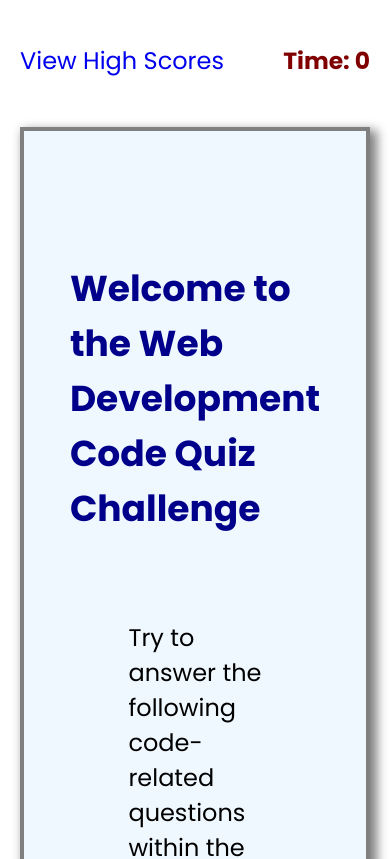
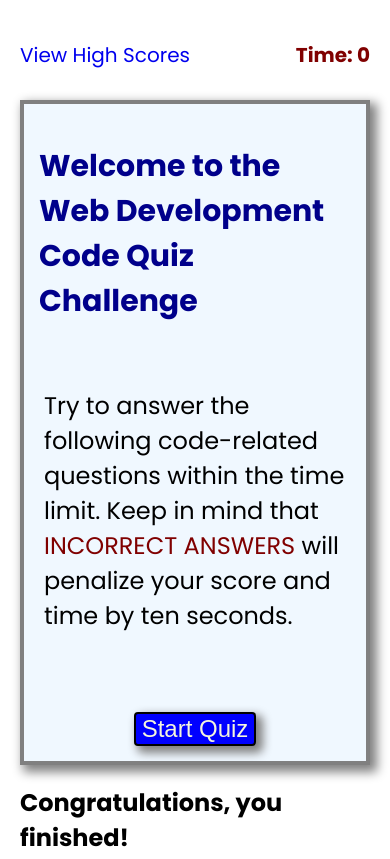
Before and after one commit to douglasmarsalis/mod-4-web-dev-code-quiz, a plain HTML site: page index.html in a window 390 px wide. Shown: the top 859 px of the page. Drawn offline with Linux system fonts and the light colour scheme.

Commit message:
CSS Media Queries for main page.

```diff
--- a/Assets/CSS/style.css
+++ b/Assets/CSS/style.css
@@ -109,27 +109,164 @@ span {
     margin-right: 20px;
 }
 
+
+
+/* MEDIA QUERIES */
 /* Mobile Devices*/
 @media screen and (max-width: 320px) {
+#score-time {
+    display: grid;
+    justify-content: center;
+    align-items: center;
+    color: maroon;
+    font-size: 20px;
+}
 
+/*Navigation tab*/
+nav > a {
+    text-decoration: none;
+    font-size: 24px;
+}
+/*Greeting, P Description, Start Button and Score Button*/
+#greeting {
+    display: flex;
+    justify-content: center;
+    align-items: center;
+    flex-wrap: wrap;
+    background-color:aliceblue;
+    margin-top: 10px;
+    padding: 25px;
+    border: solid 4px grey;
+    box-shadow: 5px 5px 10px 2px gray;
+}
+
+/*H1 greeting*/
+.title {
+    font-size: 36px;
+    color:darkblue;
+    padding-bottom: 10px;
+}
+/*P quiz description*/
+.description {
+    font-size: 16px;
+    padding: 5px 5px;
+}
 }
 
 /* iPad and Tablets*/
 @media screen and (max-width: 481px) {
+#greeting {
+    display: flex;
+    justify-content: center;
+    align-items: center;
+    flex-wrap: wrap;
+    background-color:aliceblue;
+    margin-top: 10px;
+    padding: 25px;
+    border: solid 4px grey;
+    box-shadow: 5px 5px 10px 2px gray;
+}
 
+/*H1 greeting*/
+.title {
+    font-size: 36px;
+    color:darkblue;
+    padding-bottom: 10px;
+}
+/*P quiz description*/
+.description {
+    font-size: 24px;
+    padding: 5px 5px;
+}
 }
 
 /* Small Screens and Laptops*/
 @media screen and (max-width: 769px) {
+#greeting {
+    display: flex;
+    justify-content: center;
+    align-items: center;
+    flex-wrap: wrap;
+    background-color:aliceblue;
+    margin-top: 10px;
+    padding: 25px;
+    border: solid 4px grey;
+    box-shadow: 5px 5px 10px 2px gray;
+}
 
+/*H1 greeting*/
+.title {
+    font-size: 36px;
+    color:darkblue;
+    padding-bottom: 10px;
+}
+/*P quiz description*/
+.description {
+    font-size: 28px;
+    padding: 5px 5px;
+}
 }
 
 /* Desktops and Large Screens*/
 @media screen and (max-width:1025px) {
+/*Navigation tab*/
+nav > a {
+    text-decoration: none;
+    font-size: 20px;
+}
 
+.timer {
+    font-size: 20px;
+}
+
+#greeting {
+    display: flex;
+    justify-content: center;
+    align-items: center;
+    flex-wrap: wrap;
+    background-color:aliceblue;
+    margin-top: 10px;
+    padding: 15px;
+    border: solid 4px grey;
+    box-shadow: 5px 5px 10px 2px gray;
+}
+
+/*H1 greeting*/
+.title {
+    font-size: 30px;
+    color:darkblue;
+    padding-bottom: 10px;
+}
+/*P quiz description*/
+.description {
+    font-size: 20px;
+    padding: 5px 5px;
+}
 }
 
 /* Destops and Large Screens*/
 @media screen and (max-width:1060px) {
+#greeting {
+    display: flex;
+    justify-content: center;
+    align-items: center;
+    flex-wrap: wrap;
+    background-color:aliceblue;
+    margin-top: 10px;
+    padding: 15px;
+    border: solid 4px grey;
+    box-shadow: 5px 5px 10px 2px gray;
+}
 
+/*H1 greeting*/
+.title {
+    font-size: 30px;
+    color:darkblue;
+    padding-bottom: 10px;
 }
+/*P quiz description*/
+.description {
+    font-size: 24px;
+    padding: 5px 5px;
+}
+}
--- a/Assets/JavaScript/script.js
+++ b/Assets/JavaScript/script.js
@@ -123,7 +123,7 @@ function questionClick() {
         answerFeedbackElement.setAttribute("class", "feedback");
         setTimeout(function() {
         answerFeedbackElement.setAttribute("class", "feedback hide");
-    }, 2000);
+    }, 1000);
 // This will display the next question unless the user reaches the end of the quiz
         currentQuestionIndex++;
     if (currentQuestionIndex === questions.length) {
```
